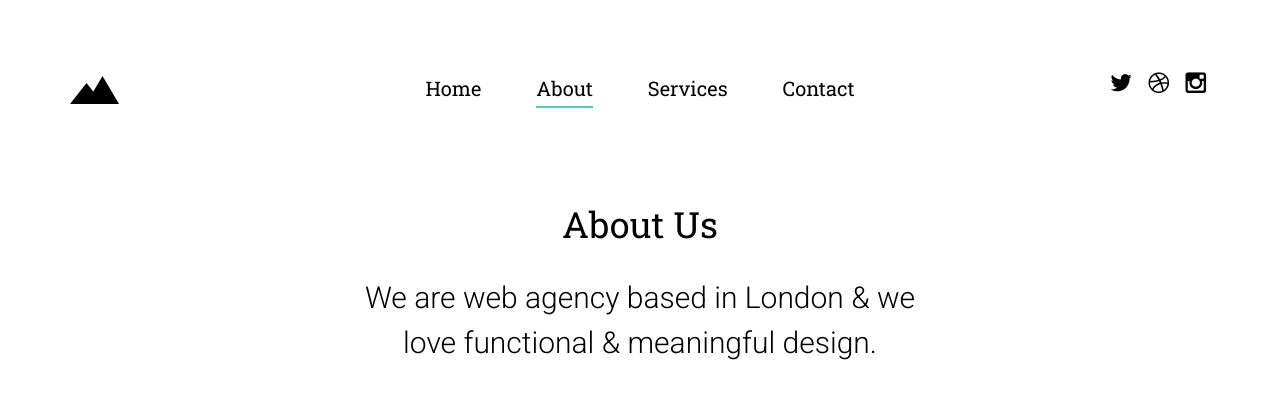
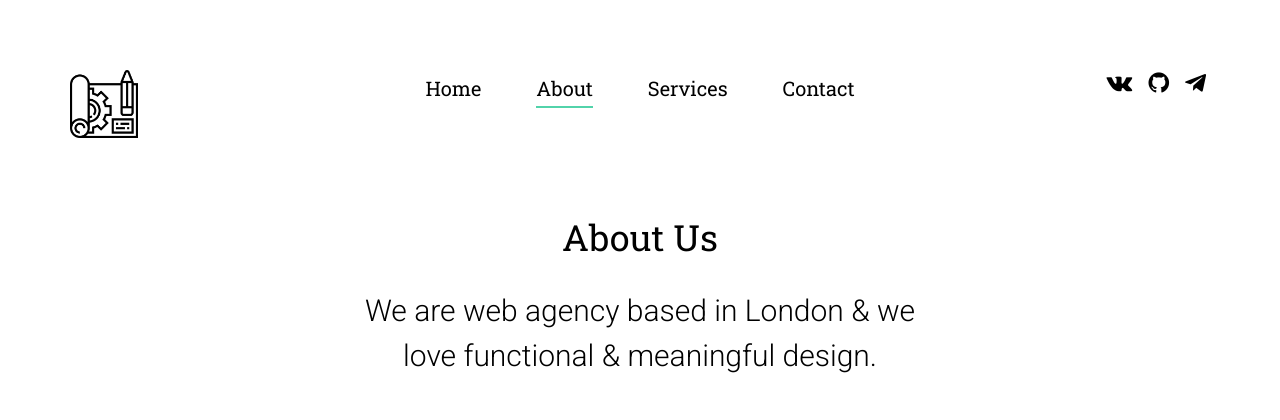
Before and after one commit to GadzZzilo/first_repository, a Django app: page /about/ in a window 1280 px wide. Shown: the top 420 px of the page. Run offline with Django 4.2, Linux system fonts and the light colour scheme; some libraries are stand-ins or nearby versions; some web fonts are replaced.

Commit message:
продолжение

```diff
--- a/sss/config/settings.py
+++ b/sss/config/settings.py
@@ -126,7 +126,7 @@ DEFAULT_AUTO_FIELD = 'django.db.models.BigAutoField'
 
 STATIC_URL = 'static/'
 STATIC_DIR = os.path.join(BASE_DIR, 'static')
-STATICFILES_DIRS = [STATIC_DIR, ]
+STATICFILES_DIRS = [STATIC_DIR]
 
 MEDIA_URL = '/media/'
 MEDIA_ROOT = os.path.join(BASE_DIR, 'media')
--- a/sss/static/css/style.css
+++ b/sss/static/css/style.css
@@ -11,6 +11,10 @@
 *	Edit this section
 *
 * ======================================================= */
+.brand {
+    width: 26%;
+}
+
 body {
   font-family: "Roboto", Arial, sans-serif;
   line-height: 1.8;
--- a/sss/templates/base.html
+++ b/sss/templates/base.html
@@ -8,11 +8,12 @@
 <head>
     <meta charset="utf-8">
     <meta http-equiv="X-UA-Compatible" content="IE=edge">
-    <title>Closest &mdash; 100% Free Fully Responsive HTML5 Template by FREEHTML5.co</title>
+    <title>Что-то надо придумать</title>
     <meta name="viewport" content="width=device-width, initial-scale=1">
     <meta name="description" content="Free HTML5 Template by FREEHTML5.CO"/>
     <meta name="keywords" content="free html5, free template, free bootstrap, html5, css3, mobile first, responsive"/>
     <meta name="author" content="FREEHTML5.CO"/>
+
 
     <!--
       //////////////////////////////////////////////////////
@@ -40,10 +41,12 @@
     <meta name="twitter:card" content=""/>
 
     <!-- Place favicon.ico and apple-touch-icon.png in the root directory -->
-    <link rel="shortcut icon" href="{% static 'favicon.ico' %}">
+    <link rel="shortcut icon" href="{% static 'images/brand.png' %}">
 
     <link href='https://fonts.googleapis.com/css?family=Roboto+Slab:400,300,700|Roboto:300,400' rel='stylesheet'
           type='text/css'>
+
+    <link rel="stylesheet" href="https://use.fontawesome.com/releases/v5.6.3/css/all.css" integrity="sha384-UHRtZLI+pbxtHCWp1t77Bi1L4ZtiqrqD80Kn4Z8NTSRyMA2Fd33n5dQ8lWUE00s/" crossorigin="anonymous">
 
     <!-- Animate.css -->
     <link rel="stylesheet" href="{% static 'css/animate.css' %}">
@@ -71,7 +74,7 @@
                 <div class="row">
                     <div class="col-md-3">
                         <div class="fh5co-navbar-brand">
-                            <a class="fh5co-logo" href="{% url 'home' %}"><img src="{% static 'images/brand-nav.png' %}" alt="Closest Logo"></a>
+                            <a class="fh5co-logo" href="{% url 'home' %}"><img style="width: 26%" src="{% static 'images/brand.png' %}" alt="Closest Logo"></a>
                         </div>
                     </div>
                     <div class="col-md-6">
@@ -81,9 +84,9 @@
                     </div>
                     <div class="col-md-3">
                         <ul class="social">
-                            <li><a href="#"><i class="icon-twitter"></i></a></li>
-                            <li><a href="#"><i class="icon-dribbble"></i></a></li>
-                            <li><a href="#"><i class="icon-instagram"></i></a></li>
+                            <li><a href="https://vk.com/vintsss"><i class="icon-vk"></i></a></li>
+                            <li><a href="https://github.com/GadzZzilo"><i class="icon-github"></i></a></li>
+                            <li><a href="https://t.me/World_EaterBot"><i class="fab fa-telegram-plane"></i></a></li>
                         </ul>
                     </div>
                 </div>
```
Also changed, not shown: sss/templates/home.html (+50 -43 lines), sss/static/images/brand.png (added), sss/static/images/image1.png (added).
